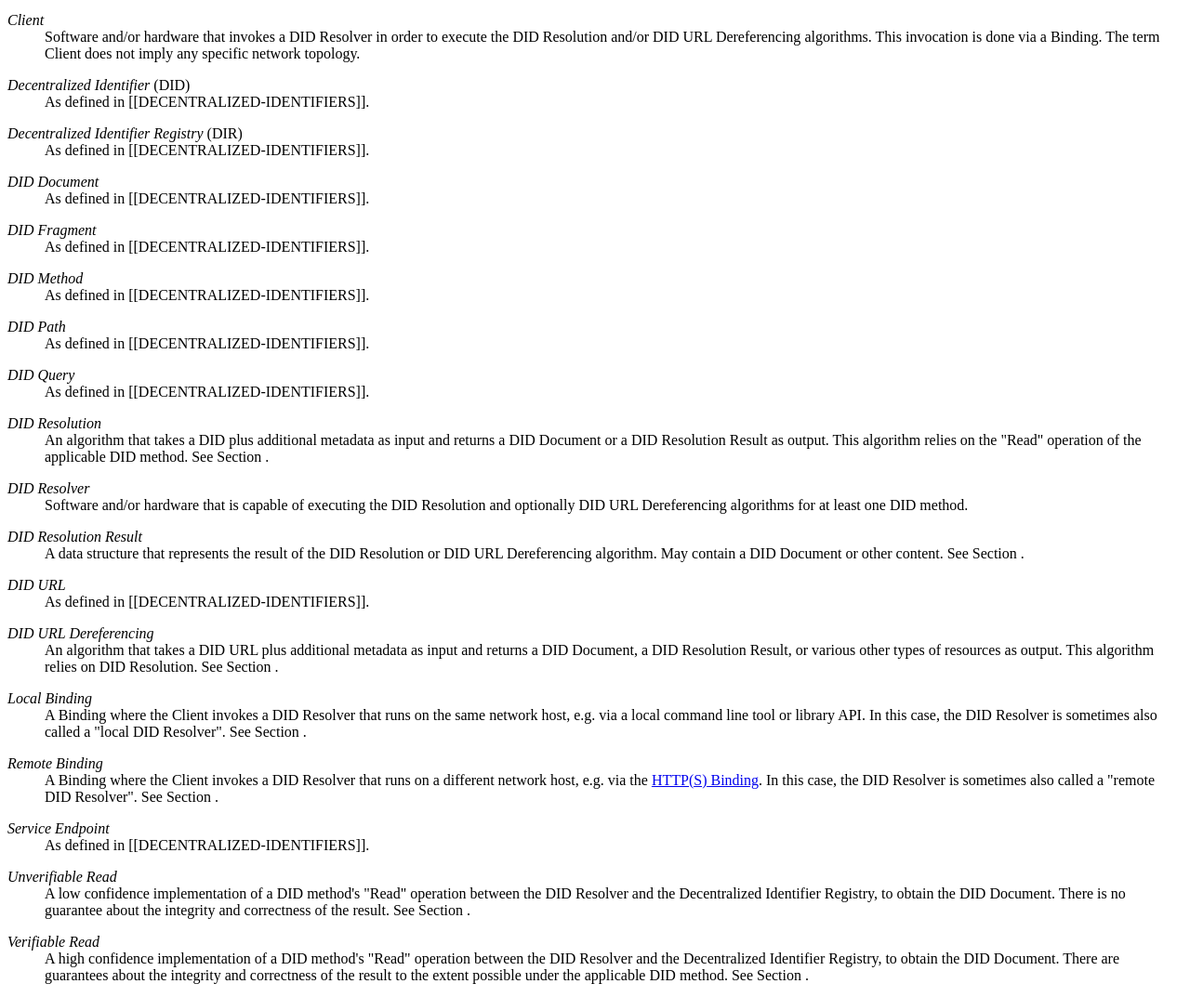
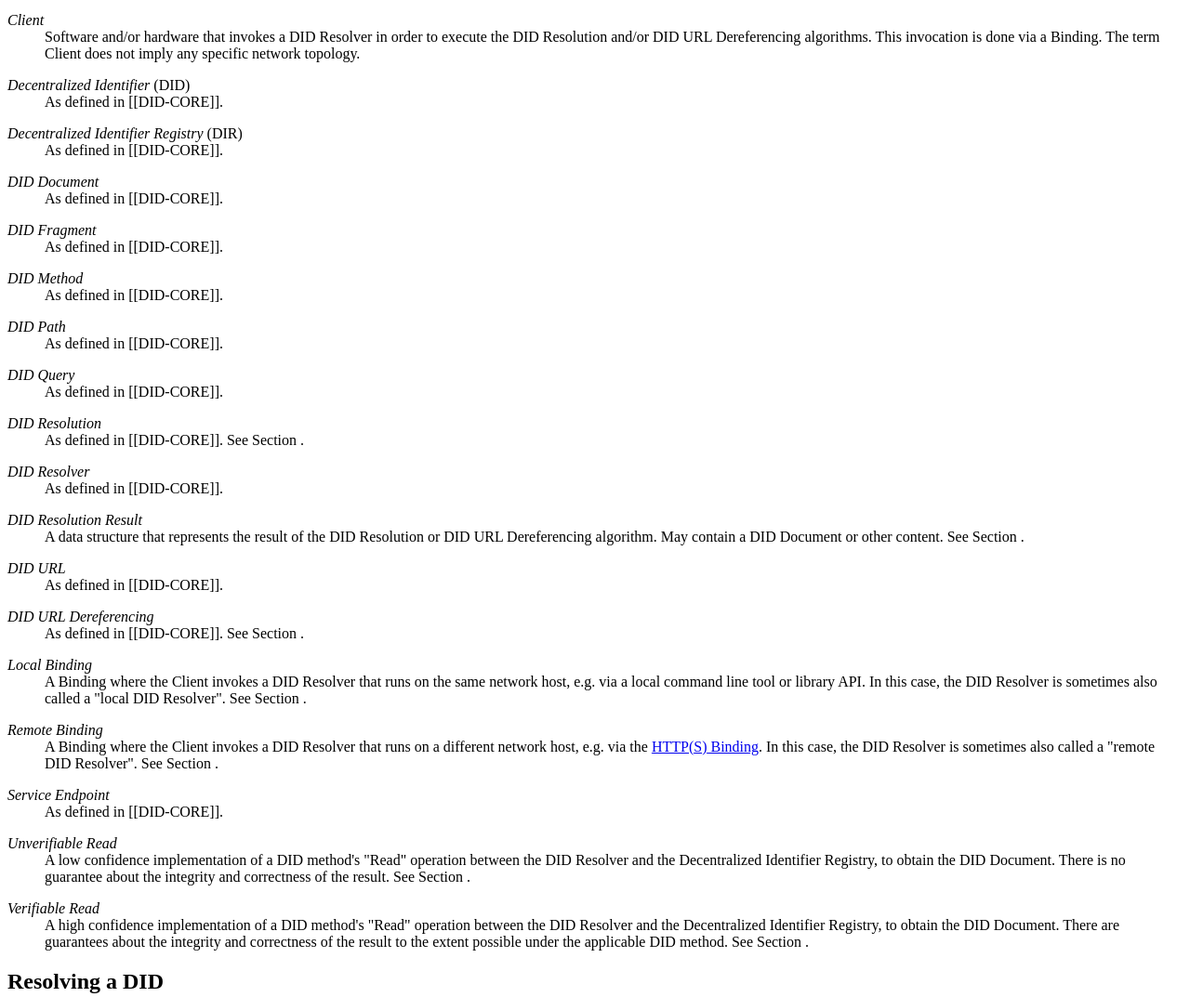
Before and after one commit to w3c/did-resolution, a plain HTML site: page index.html in a window 1280 px wide. Shown: the part 607-1680 px from the top of the page at 93% size. Drawn offline with Linux system fonts and the light colour scheme; a script that the page names is missing.

Commit message:
Fix referenced to DID-CORE.

```diff
--- a/common.js
+++ b/common.js
@@ -13,20 +13,6 @@ var ccg = {
         "Fielding, Roy Thomas"
       ],
       publisher: "University of California, Irvine."
-    },
-    "DECENTRALIZED-IDENTIFIERS": {
-      title: "Decentralized Identifiers (DIDs)",
-      href: "https://w3c-ccg.github.io/did-spec/",
-      authors: [
-        "Drummond Reed",
-        "Manu Sporny",
-        "Dave Longley",
-        "Christopher Allen",
-        "Ryan Grant",
-        "Markus Sabadello"
-      ],
-      status: "Draft Community Group Report",
-      publisher: "Credentials Community Group"
     },
     "DID-METHOD-REGISTRY": {
       title: "The Decentralized Identifier Method Registry",
--- a/index.html
+++ b/index.html
@@ -181,42 +181,39 @@ and dereferencing DID URLs.
     </dl>
     <dl>
       <dt><dfn data-lt="DID|DIDs|decentralized identifiers">Decentralized Identifier</dfn> (DID)</dt>
-      <dd>As defined in [[DECENTRALIZED-IDENTIFIERS]].</dd>
+      <dd>As defined in [[DID-CORE]].</dd>
     </dl>
     <dl>
       <dt><dfn data-lt="DIR|decentralized identifier registry|decentralized identifier registries">Decentralized Identifier Registry</dfn> (DIR)</dt>
-      <dd>As defined in [[DECENTRALIZED-IDENTIFIERS]].</dd>
+      <dd>As defined in [[DID-CORE]].</dd>
     </dl>
     <dl>
       <dt><dfn data-lt="">DID Document</dfn></dt>
-      <dd>As defined in [[DECENTRALIZED-IDENTIFIERS]].</dd>
+      <dd>As defined in [[DID-CORE]].</dd>
     </dl>
     <dl>
       <dt><dfn data-lt="">DID Fragment</dfn></dt>
-      <dd>As defined in [[DECENTRALIZED-IDENTIFIERS]].</dd>
+      <dd>As defined in [[DID-CORE]].</dd>
     </dl>
     <dl>
       <dt><dfn data-lt="method|DID method's">DID Method</dfn></dt>
-      <dd>As defined in [[DECENTRALIZED-IDENTIFIERS]].</dd>
+      <dd>As defined in [[DID-CORE]].</dd>
     </dl>
     <dl>
       <dt><dfn data-lt="">DID Path</dfn></dt>
-      <dd>As defined in [[DECENTRALIZED-IDENTIFIERS]].</dd>
+      <dd>As defined in [[DID-CORE]].</dd>
     </dl>
     <dl>
       <dt><dfn data-lt="">DID Query</dfn></dt>
-      <dd>As defined in [[DECENTRALIZED-IDENTIFIERS]].</dd>
+      <dd>As defined in [[DID-CORE]].</dd>
     </dl>
     <dl>
       <dt><dfn data-lt="">DID Resolution</dt>
-      <dd>An algorithm that takes a <a>DID</a> plus additional metadata as input and returns a <a>DID Document</a>
-      or a <a>DID Resolution Result</a> as output. This algorithm relies on the "Read" operation of the applicable
-      <a>DID method</a>. See Section <a href="#resolving"></a>.</dd>
+      <dd>As defined in [[DID-CORE]]. See Section <a href="#resolving"></a>.</dd>
     </dl>
     <dl>
       <dt><dfn data-lt="DID Resolver's">DID Resolver</dt>
-      <dd>Software and/or hardware that is capable of executing the <a>DID Resolution</a> and optionally
-      <a>DID URL Dereferencing</a> algorithms for at least one <a>DID method</a>.</dd>
+      <dd>As defined in [[DID-CORE]].</dd>
     </dl>
     <dl>
       <dt><dfn data-lt="">DID Resolution Result</dt>
@@ -225,13 +222,11 @@ and dereferencing DID URLs.
     </dl>
     <dl>
       <dt><dfn data-lt="">DID URL</dfn></dt>
-      <dd>As defined in [[DECENTRALIZED-IDENTIFIERS]].</dd>
+      <dd>As defined in [[DID-CORE]].</dd>
     </dl>
     <dl>
       <dt><dfn data-lt="">DID URL Dereferencing</dfn></dt>
-      <dd>An algorithm that takes a <a>DID URL</a> plus additional metadata as input and returns a <a>DID Document</a>,
-      a <a>DID Resolution Result</a>, or various other types of resources as output. This algorithm relies
-      on <a>DID Resolution</a>. See Section <a href="#dereferencing"></a>.</dd>
+      <dd>As defined in [[DID-CORE]]. See Section <a href="#dereferencing"></a>.</dd>
 	</dl>
 	<dl>
 		<dt><dfn data-lt="">Local Binding</dfn></dt>
@@ -247,7 +242,7 @@ and dereferencing DID URLs.
 	</dl>
     <dl>
       <dt><dfn data-lt="">Service Endpoint</dfn></dt>
-      <dd>As defined in [[DECENTRALIZED-IDENTIFIERS]].</dd>
+      <dd>As defined in [[DID-CORE]].</dd>
 	</dl>
 	<dl>
 		<dt><dfn data-lt="">Unverifiable Read</dfn></dt>
```
